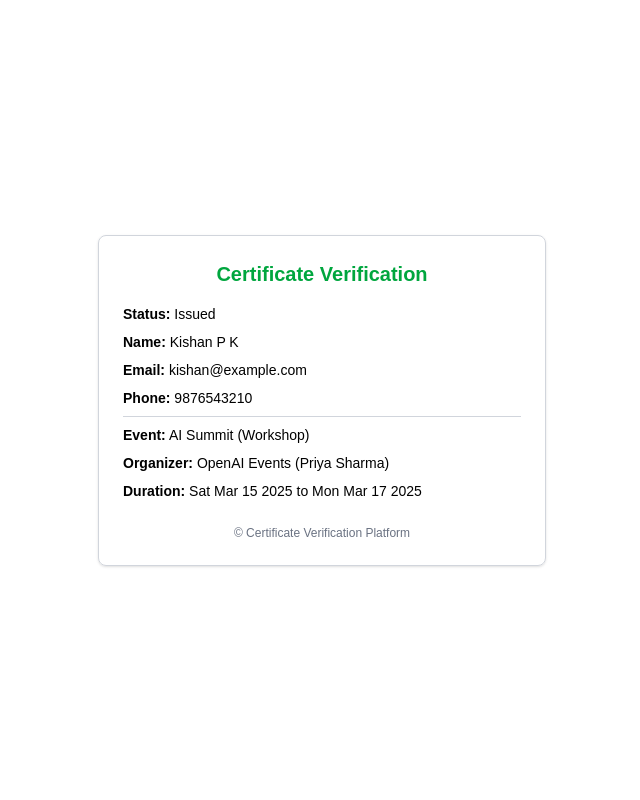
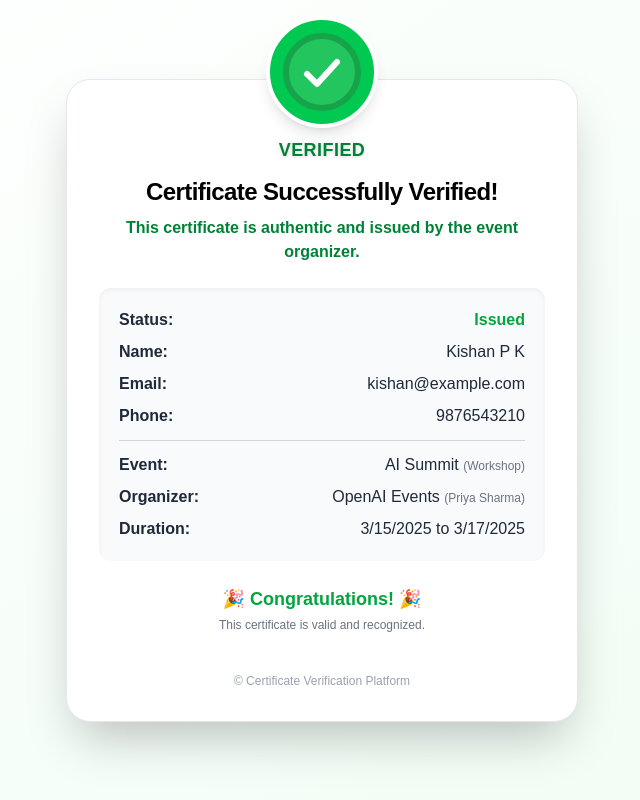
Before and after one commit to abhijithu1/yadharth, a Next.js app: page /dynamic-page in a window 1280 px wide. Shown: the whole page, without its empty margins (318-958 px from the left). Built offline with nearby package versions, Linux system fonts and the light colour scheme.

Commit message:
ui change

```diff
--- a/src/app/dynamic-page/page.tsx
+++ b/src/app/dynamic-page/page.tsx
@@ -1,3 +1,6 @@
+import { motion } from 'framer-motion';
+import Image from 'next/image';
+
 export default async function CertificateVerificationPage({
     params,
   }: {
@@ -34,38 +37,110 @@ export default async function CertificateVerificationPage({
     const event_name = safe(event?.event_name);
     const organisation = safe(event?.organisation);
     const start_date = event?.start_date
-      ? new Date(event.start_date).toDateString()
+      ? new Date(event.start_date).toLocaleDateString()
       : 'Data Unavailable';
     const end_date = event?.end_date
-      ? new Date(event.end_date).toDateString()
+      ? new Date(event.end_date).toLocaleDateString()
       : 'Data Unavailable';
     const event_type = safe(event?.event_type);
     const organizer_name = safe(event?.customer?.name);
 
     return (
-      <main className="min-h-screen bg-white text-black flex items-center justify-center p-6">
-        <div className="w-full max-w-md space-y-4 border border-gray-300 p-6 rounded-lg shadow">
-          <h1 className="text-xl font-bold text-center text-green-600">
-            Certificate Verification
-          </h1>
+      <div className="min-h-screen bg-gradient-to-br from-white to-green-50 flex items-center justify-center py-12 px-4">
+        <motion.div
+          initial={{ opacity: 0, y: 40, scale: 0.95 }}
+          animate={{ opacity: 1, y: 0, scale: 1 }}
+          transition={{ duration: 0.7, type: 'spring', stiffness: 80 }}
+          className="w-full max-w-lg bg-white border border-gray-200 rounded-3xl shadow-2xl p-8 relative overflow-visible"
+        >
+          {/* Animated Verified Seal */}
+          <motion.div
+            initial={{ scale: 0, rotate: -30 }}
+            animate={{ scale: 1, rotate: 0 }}
+            transition={{ type: 'spring', stiffness: 200, damping: 10, delay: 0.2 }}
+            className="absolute -top-16 left-1/2 -translate-x-1/2 z-10"
+          >
+            <div className="flex flex-col items-center">
+              <div className="bg-green-500 rounded-full p-3 shadow-lg border-4 border-white">
+                {/* SVG Seal */}
+                <svg width="80" height="80" viewBox="0 0 80 80" fill="none" xmlns="http://www.w3.org/2000/svg">
+                  <circle cx="40" cy="40" r="36" fill="#22c55e" stroke="#16a34a" strokeWidth="6" />
+                  <path d="M25 42l10 10 20-22" stroke="#fff" strokeWidth="6" strokeLinecap="round" strokeLinejoin="round" />
+                </svg>
+              </div>
+              <span className="mt-2 text-green-700 font-bold text-lg tracking-wide uppercase drop-shadow">Verified</span>
+            </div>
+          </motion.div>
 
-          <div className="text-sm space-y-2">
-            <p><strong>Status:</strong> {safe(status)}</p>
-            <p><strong>Name:</strong> {safe(participant_name)}</p>
-            <p><strong>Email:</strong> {safe(email)}</p>
-            <p><strong>Phone:</strong> {safe(phone)}</p>
+          {/* Card Content */}
+          <div className="pt-16 pb-2 flex flex-col items-center">
+            <motion.h1
+              initial={{ opacity: 0, y: 10 }}
+              animate={{ opacity: 1, y: 0 }}
+              transition={{ delay: 0.3 }}
+              className="text-2xl font-extrabold text-center text-black mb-2 tracking-tight"
+            >
+              Certificate Successfully Verified!
+            </motion.h1>
+            <motion.p
+              initial={{ opacity: 0, y: 10 }}
+              animate={{ opacity: 1, y: 0 }}
+              transition={{ delay: 0.4 }}
+              className="text-green-700 text-center font-semibold mb-6"
+            >
+              This certificate is authentic and issued by the event organizer.
+            </motion.p>
 
-            <hr className="my-2 border-gray-300" />
+            <div className="w-full bg-gray-50 rounded-xl p-5 shadow-inner mb-4">
+              <div className="text-base space-y-2 text-gray-800">
+                <div className="flex items-center justify-between">
+                  <span className="font-semibold">Status:</span>
+                  <span className="text-green-600 font-bold">{safe(status)}</span>
+                </div>
+                <div className="flex items-center justify-between">
+                  <span className="font-semibold">Name:</span>
+                  <span>{safe(participant_name)}</span>
+                </div>
+                <div className="flex items-center justify-between">
+                  <span className="font-semibold">Email:</span>
+                  <span>{safe(email)}</span>
+                </div>
+                <div className="flex items-center justify-between">
+                  <span className="font-semibold">Phone:</span>
+                  <span>{safe(phone)}</span>
+                </div>
+                <hr className="my-3 border-gray-300" />
+                <div className="flex items-center justify-between">
+                  <span className="font-semibold">Event:</span>
+                  <span>{event_name} <span className="text-xs text-gray-500">({event_type})</span></span>
+                </div>
+                <div className="flex items-center justify-between">
+                  <span className="font-semibold">Organizer:</span>
+                  <span>{organisation} <span className="text-xs text-gray-500">({organizer_name})</span></span>
+                </div>
+                <div className="flex items-center justify-between">
+                  <span className="font-semibold">Duration:</span>
+                  <span>{start_date} to {end_date}</span>
+                </div>
+              </div>
+            </div>
 
-            <p><strong>Event:</strong> {event_name} ({event_type})</p>
-            <p><strong>Organizer:</strong> {organisation} ({organizer_name})</p>
-            <p><strong>Duration:</strong> {start_date} to {end_date}</p>
+            {/* Optional: Confetti or celebratory effect */}
+            <motion.div
+              initial={{ opacity: 0 }}
+              animate={{ opacity: 1 }}
+              transition={{ delay: 0.7 }}
+              className="flex flex-col items-center mt-2"
+            >
+              <span className="text-green-600 font-bold text-lg">🎉 Congratulations! 🎉</span>
+              <span className="text-gray-500 text-xs mt-1">This certificate is valid and recognized.</span>
+            </motion.div>
           </div>
 
-          <p className="text-center text-xs text-gray-500 mt-6">
+          <div className="text-center text-xs text-gray-400 mt-8">
             © Certificate Verification Platform
-          </p>
-        </div>
-      </main>
+          </div>
+        </motion.div>
+      </div>
     );
   }
--- a/src/app/events/[eventId]/page.tsx
+++ b/src/app/events/[eventId]/page.tsx
@@ -1,12 +1,113 @@
-import React from "react";
+import { motion } from 'framer-motion';
 
 export default async function EventDetailsPage({ params }: { params: Promise<{ eventId: string }> }) {
   const resolvedParams = await params;
+  // 🔁 Simulated event data (replace with real fetch logic later)
+  const mockEvent = {
+    event_name: 'AI Summit',
+    org_name: 'OpenAI Events',
+    type_of_event: 'Workshop',
+    start_date: new Date('2025-03-15'),
+    end_date: new Date('2025-03-17'),
+    organizer: 'Priya Sharma',
+    status: 'Active',
+    description: 'A premier workshop on Artificial Intelligence, featuring top speakers and hands-on sessions.'
+  };
+
+  const safe = (val: any) => val === null || val === undefined || val === '' ? 'Data Unavailable' : val;
+
+  const event_name = safe(mockEvent.event_name);
+  const org_name = safe(mockEvent.org_name);
+  const type_of_event = safe(mockEvent.type_of_event);
+  const start_date = mockEvent.start_date ? new Date(mockEvent.start_date).toLocaleDateString() : 'Data Unavailable';
+  const end_date = mockEvent.end_date ? new Date(mockEvent.end_date).toLocaleDateString() : 'Data Unavailable';
+  const organizer = safe(mockEvent.organizer);
+  const status = safe(mockEvent.status);
+  const description = safe(mockEvent.description);
+
   return (
-    <main className="p-8">
-      <h1 className="text-2xl font-bold mb-4">Event Details</h1>
-      <p>Event ID: {resolvedParams.eventId}</p>
-      <p>Here you can view and manage this event. (Details coming soon.)</p>
-    </main>
+    <div className="min-h-screen bg-gradient-to-br from-white to-green-50 flex items-center justify-center py-12 px-4">
+      <motion.div
+        initial={{ opacity: 0, y: 40, scale: 0.95 }}
+        animate={{ opacity: 1, y: 0, scale: 1 }}
+        transition={{ duration: 0.7, type: 'spring', stiffness: 80 }}
+        className="w-full max-w-lg bg-white border border-gray-200 rounded-3xl shadow-2xl p-8 relative overflow-visible"
+      >
+        {/* Animated Event Details Seal */}
+        <motion.div
+          initial={{ scale: 0, rotate: -30 }}
+          animate={{ scale: 1, rotate: 0 }}
+          transition={{ type: 'spring', stiffness: 200, damping: 10, delay: 0.2 }}
+          className="absolute -top-16 left-1/2 -translate-x-1/2 z-10"
+        >
+          <div className="flex flex-col items-center">
+            <div className="bg-black rounded-full p-3 shadow-lg border-4 border-white">
+              {/* SVG Seal */}
+              <svg width="80" height="80" viewBox="0 0 80 80" fill="none" xmlns="http://www.w3.org/2000/svg">
+                <circle cx="40" cy="40" r="36" fill="#000" stroke="#22c55e" strokeWidth="6" />
+                <path d="M25 42l10 10 20-22" stroke="#22c55e" strokeWidth="6" strokeLinecap="round" strokeLinejoin="round" />
+              </svg>
+            </div>
+            <span className="mt-2 text-black font-bold text-lg tracking-wide uppercase drop-shadow">Event Details</span>
+          </div>
+        </motion.div>
+
+        {/* Card Content */}
+        <div className="pt-16 pb-2 flex flex-col items-center">
+          <motion.h1
+            initial={{ opacity: 0, y: 10 }}
+            animate={{ opacity: 1, y: 0 }}
+            transition={{ delay: 0.3 }}
+            className="text-2xl font-extrabold text-center text-black mb-2 tracking-tight"
+          >
+            {event_name}
+          </motion.h1>
+          <motion.p
+            initial={{ opacity: 0, y: 10 }}
+            animate={{ opacity: 1, y: 0 }}
+            transition={{ delay: 0.4 }}
+            className="text-gray-700 text-center font-semibold mb-6"
+          >
+            {description}
+          </motion.p>
+
+          <div className="w-full bg-gray-50 rounded-xl p-5 shadow-inner mb-4">
+            <div className="text-base space-y-2 text-gray-800">
+              <div className="flex items-center justify-between">
+                <span className="font-semibold">Status:</span>
+                <span className="text-green-600 font-bold">{status}</span>
+              </div>
+              <div className="flex items-center justify-between">
+                <span className="font-semibold">Organizer:</span>
+                <span>{org_name} <span className="text-xs text-gray-500">({organizer})</span></span>
+              </div>
+              <div className="flex items-center justify-between">
+                <span className="font-semibold">Type:</span>
+                <span>{type_of_event}</span>
+              </div>
+              <div className="flex items-center justify-between">
+                <span className="font-semibold">Duration:</span>
+                <span>{start_date} to {end_date}</span>
+              </div>
+            </div>
+          </div>
+
+          {/* Optional: Celebratory effect */}
+          <motion.div
+            initial={{ opacity: 0 }}
+            animate={{ opacity: 1 }}
+            transition={{ delay: 0.7 }}
+            className="flex flex-col items-center mt-2"
+          >
+            <span className="text-green-600 font-bold text-lg">🎉 Welcome to the Event! 🎉</span>
+            <span className="text-gray-500 text-xs mt-1">This event is active and ready for participants.</span>
+          </motion.div>
+        </div>
+
+        <div className="text-center text-xs text-gray-400 mt-8">
+          © Event Management Platform
+        </div>
+      </motion.div>
+    </div>
   );
 }
--- a/src/app/page.tsx
+++ b/src/app/page.tsx
@@ -191,7 +191,7 @@ export default function Home() {
               >
                 <div className="p-2 bg-gray-100 rounded-xl">
                   <Image
-                    src="/certificate.jpg"
+                    src="/image.png"
                     alt="Certificate Example"
                     width={600}
                     height={400}
--- a/src/app/verify/[customerId]/[eventSlug]/[participantId]/page.tsx
+++ b/src/app/verify/[customerId]/[eventSlug]/[participantId]/page.tsx
@@ -1,4 +1,5 @@
 import { createClient } from '@supabase/supabase-js';
+import React from 'react';
 
 const supabaseUrl = process.env.NEXT_PUBLIC_SUPABASE_URL!;
 const supabaseKey = process.env.NEXT_PUBLIC_SUPABASE_ANON_KEY!;
@@ -84,11 +85,11 @@ export default async function VerificationPage({
 
   if ('error' in data) {
     return (
-      <div className="min-h-screen flex items-center justify-center bg-gradient-to-br from-red-900 to-red-700">
-        <div className="bg-white/10 backdrop-blur-md rounded-2xl shadow-2xl p-8 border border-white/20 text-center">
+      <div className="min-h-screen flex items-center justify-center bg-gradient-to-br from-red-100 to-red-300">
+        <div className="bg-white rounded-2xl shadow-2xl p-8 border border-red-200 text-center">
           <div className="text-red-400 text-6xl mb-4">⚠️</div>
-          <h1 className="text-2xl font-bold text-white mb-4">Certificate Not Found</h1>
-          <p className="text-red-200">{data.error}</p>
+          <h1 className="text-2xl font-bold text-red-700 mb-4">Certificate Not Found</h1>
+          <p className="text-red-500">{data.error}</p>
         </div>
       </div>
     );
@@ -97,60 +98,70 @@ export default async function VerificationPage({
   const { participant, event, customer } = data;
 
   return (
-    <div className="min-h-screen flex items-center justify-center bg-gradient-to-br from-blue-900 via-purple-900 to-gray-900 p-6">
-      <div className="w-full max-w-2xl mx-auto bg-white/10 backdrop-blur-md rounded-2xl shadow-2xl p-8 border border-white/20">
-        <div className="text-center mb-8">
-          <div className="bg-gradient-to-tr from-green-500 to-blue-500 p-4 rounded-full shadow-lg mb-4 inline-block">
-            <svg className="h-12 w-12 text-white" fill="none" stroke="currentColor" viewBox="0 0 24 24">
-              <path strokeLinecap="round" strokeLinejoin="round" strokeWidth={2} d="M9 12l2 2 4-4m6 2a9 9 0 11-18 0 9 9 0 0118 0z" />
-            </svg>
-          </div>
-          <h1 className="text-3xl font-extrabold text-white mb-2">Certificate of Completion</h1>
-          <p className="text-blue-200">This certificate has been verified and is authentic</p>
-        </div>
-
-        <div className="bg-white/5 rounded-xl p-6 mb-6">
-          <div className="text-center text-lg text-white leading-relaxed">
-            <span className="font-bold text-blue-300">{participant.name}</span> successfully completed{" "}
-            <span className="font-bold text-purple-300">{event.event_name}</span> organised by{" "}
-            <span className="font-bold text-green-300">{event.org_name}</span> from{" "}
-            <span className="font-bold text-yellow-300">
-              {new Date(event.start_date).toLocaleDateString()}
-            </span>{" "}
-            to{" "}
-            <span className="font-bold text-yellow-300">
-              {new Date(event.end_date).toLocaleDateString()}
-            </span>.
+    <div className="min-h-screen bg-gradient-to-br from-white to-green-50 flex items-center justify-center py-12 px-4">
+      <div className="w-full max-w-2xl bg-white border border-gray-200 rounded-3xl shadow-2xl p-10 relative overflow-visible animate-in fade-in-50 slide-in-from-bottom-10 duration-700">
+        {/* Verified Seal */}
+        <div className="absolute -top-20 left-1/2 -translate-x-1/2 z-10 animate-in zoom-in-50 duration-500 delay-200">
+          <div className="flex flex-col items-center">
+            <div className="bg-green-500 rounded-full p-3 shadow-lg border-4 border-white">
+              {/* SVG Seal */}
+              <svg width="100" height="100" viewBox="0 0 80 80" fill="none" xmlns="http://www.w3.org/2000/svg">
+                <circle cx="40" cy="40" r="36" fill="#22c55e" stroke="#16a34a" strokeWidth="6" />
+                <path d="M25 42l10 10 20-22" stroke="#fff" strokeWidth="6" strokeLinecap="round" strokeLinejoin="round" />
+              </svg>
+            </div>
+            <span className="mt-2 text-green-700 font-bold text-lg tracking-wide uppercase drop-shadow">Verified</span>
           </div>
         </div>
 
-        <div className="grid grid-cols-1 md:grid-cols-2 gap-6">
-          <div className="bg-white/5 rounded-lg p-4">
-            <h3 className="text-lg font-semibold text-white mb-3">Participant Details</h3>
-            <div className="space-y-2 text-sm">
-              <div><span className="text-gray-300">Name:</span> <span className="text-white">{participant.name}</span></div>
-              <div><span className="text-gray-300">Email:</span> <span className="text-white">{participant.email}</span></div>
-              <div><span className="text-gray-300">Phone:</span> <span className="text-white">{participant.phone}</span></div>
+        {/* Card Content */}
+        <div className="pt-20 pb-2 flex flex-col items-center">
+          <h1 className="text-3xl font-extrabold text-center text-black mb-2 tracking-tight animate-in fade-in-50 delay-300">
+            Certificate of Completion
+          </h1>
+          <p className="text-green-700 text-center font-semibold mb-6 animate-in fade-in-50 delay-400">
+            This certificate has been verified and is authentic.
+          </p>
+
+          <div className="w-full bg-gray-50 rounded-xl p-6 shadow-inner mb-4">
+            <div className="text-lg text-gray-800 leading-relaxed text-center">
+              <span className="font-bold text-black">{participant.name}</span> successfully completed{' '}
+              <span className="font-bold text-green-700">{event.event_name}</span> organised by{' '}
+              <span className="font-bold text-black">{event.org_name}</span> from{' '}
+              <span className="font-bold text-green-700">{new Date(event.start_date).toLocaleDateString()}</span> to{' '}
+              <span className="font-bold text-green-700">{new Date(event.end_date).toLocaleDateString()}</span>.
             </div>
           </div>
 
-          <div className="bg-white/5 rounded-lg p-4">
-            <h3 className="text-lg font-semibold text-white mb-3">Event Details</h3>
-            <div className="space-y-2 text-sm">
-              <div><span className="text-gray-300">Event:</span> <span className="text-white">{event.event_name}</span></div>
-              <div><span className="text-gray-300">Type:</span> <span className="text-white">{event.type_of_event}</span></div>
-              <div><span className="text-gray-300">Organization:</span> <span className="text-white">{event.org_name}</span></div>
+          <div className="grid grid-cols-1 md:grid-cols-2 gap-6 w-full">
+            <div className="bg-white border border-gray-100 rounded-lg p-4 shadow-sm">
+              <h3 className="text-lg font-semibold text-black mb-3">Participant Details</h3>
+              <div className="space-y-2 text-sm">
+                <div><span className="text-gray-500">Name:</span> <span className="text-black">{participant.name}</span></div>
+                <div><span className="text-gray-500">Email:</span> <span className="text-black">{participant.email}</span></div>
+                <div><span className="text-gray-500">Phone:</span> <span className="text-black">{participant.phone}</span></div>
+              </div>
             </div>
+
+            <div className="bg-white border border-gray-100 rounded-lg p-4 shadow-sm">
+              <h3 className="text-lg font-semibold text-black mb-3">Event Details</h3>
+              <div className="space-y-2 text-sm">
+                <div><span className="text-gray-500">Event:</span> <span className="text-black">{event.event_name}</span></div>
+                <div><span className="text-gray-500">Type:</span> <span className="text-black">{event.type_of_event}</span></div>
+                <div><span className="text-gray-500">Organization:</span> <span className="text-black">{event.org_name}</span></div>
+              </div>
+            </div>
+          </div>
+
+          {/* Celebratory message */}
+          <div className="flex flex-col items-center mt-6 animate-in fade-in-50 delay-700">
+            <span className="text-green-600 font-bold text-lg">🎉 Congratulations! 🎉</span>
+            <span className="text-gray-500 text-xs mt-1">This certificate is valid and recognized.</span>
           </div>
         </div>
 
-        <div className="mt-8 text-center">
-          <div className="inline-flex items-center gap-2 text-green-400 text-sm">
-            <svg className="h-4 w-4" fill="none" stroke="currentColor" viewBox="0 0 24 24">
-              <path strokeLinecap="round" strokeLinejoin="round" strokeWidth={2} d="M9 12l2 2 4-4m6 2a9 9 0 11-18 0 9 9 0 0118 0z" />
-            </svg>
-            Certificate Verified
-          </div>
+        <div className="text-center text-xs text-gray-400 mt-8">
+          © Yadharth
         </div>
       </div>
     </div>
```
Also changed, not shown: public/image.png (added).
